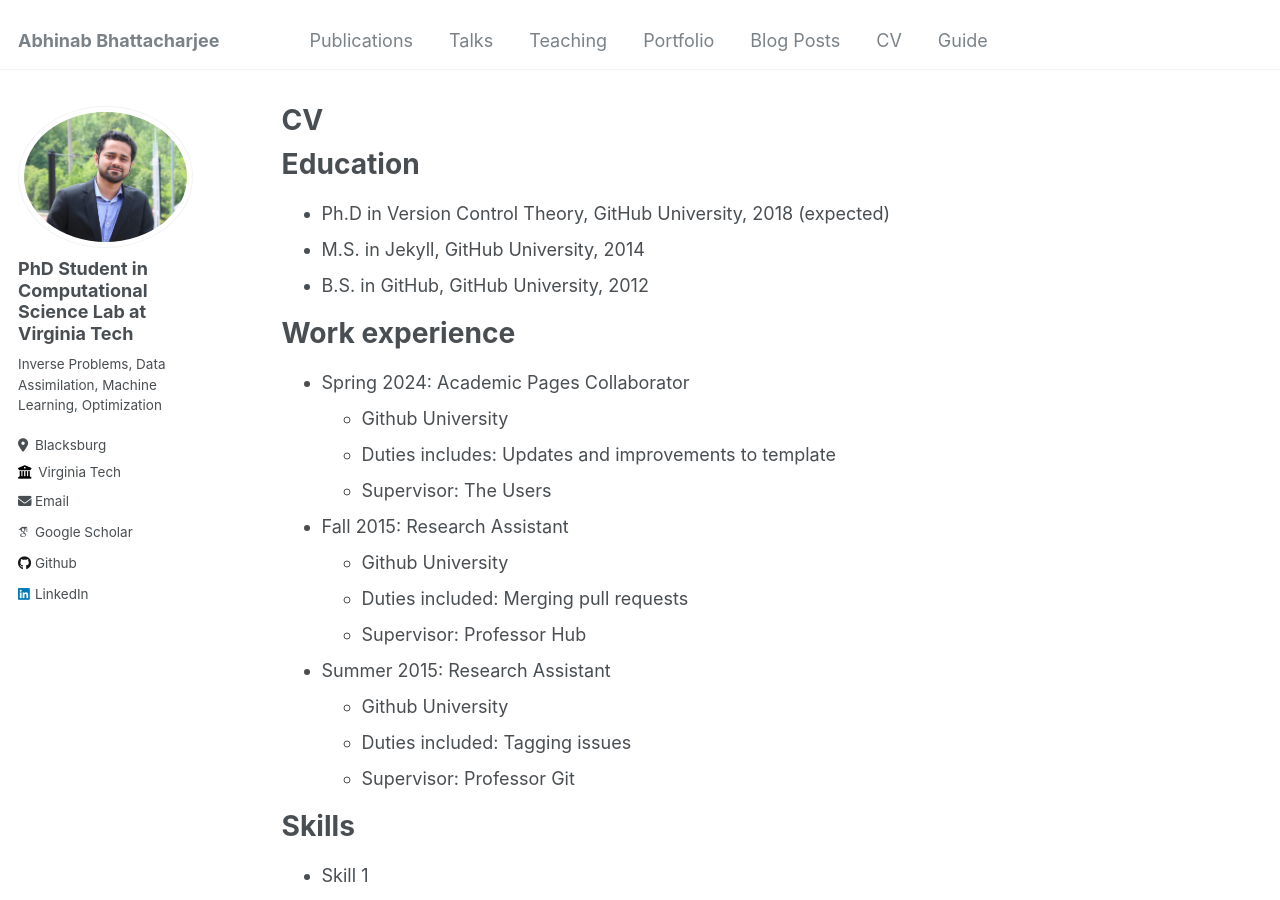
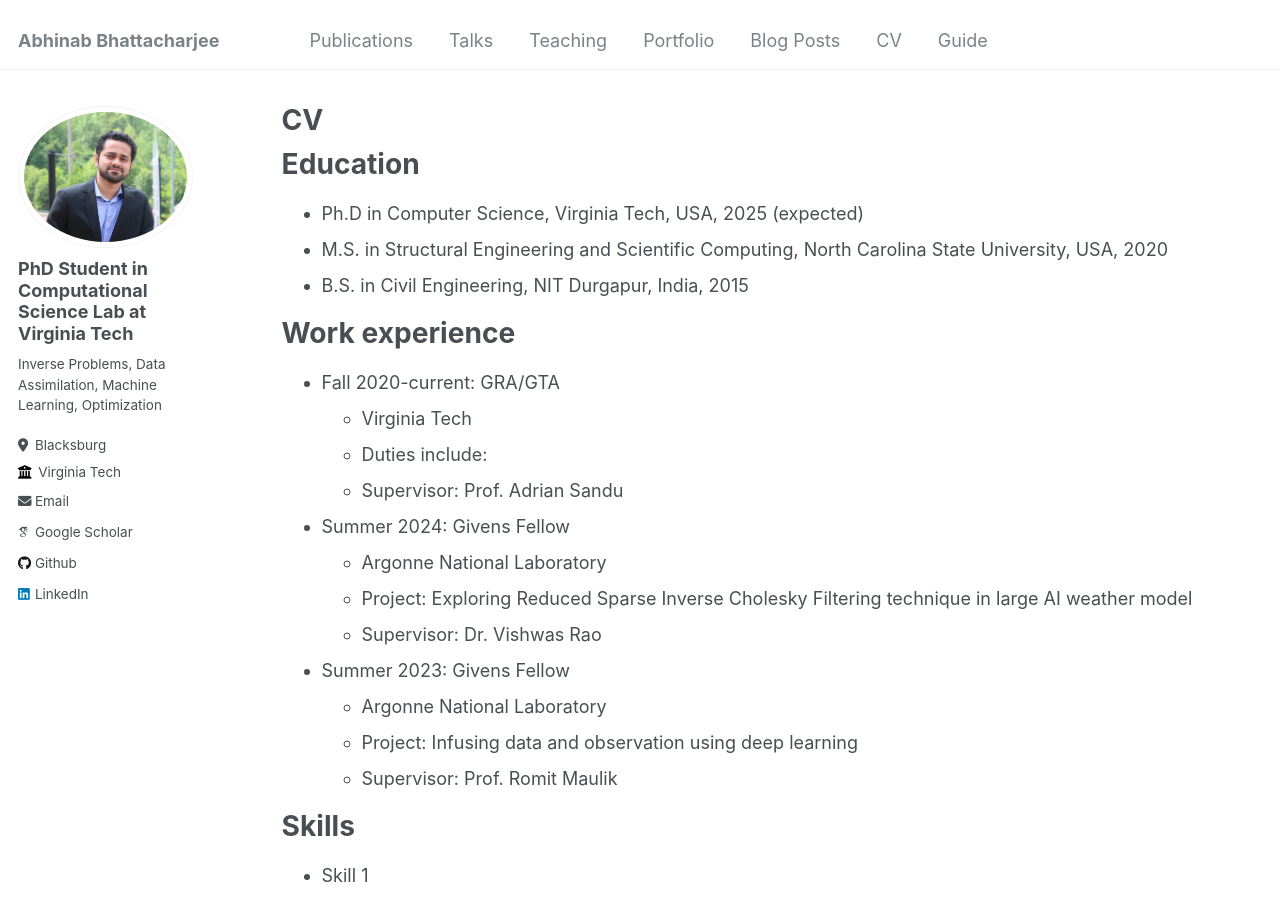
Before and after one commit to Abhat-93/Abhat-93.github.io, a Jekyll site: the page built from _pages/cv.md, in a window 1280 px wide and 900 px high. Built offline with Jekyll 4.4.1, drawn with Linux system fonts in a browser that asks for light colours; some web fonts are replaced.

Commit message:
In progress

```diff
--- a/_pages/cv.md
+++ b/_pages/cv.md
@@ -11,26 +11,26 @@ redirect_from:
 
 Education
 ======
-* Ph.D in Version Control Theory, GitHub University, 2018 (expected)
-* M.S. in Jekyll, GitHub University, 2014
-* B.S. in GitHub, GitHub University, 2012
+* Ph.D in Computer Science, Virginia Tech, USA, 2025 (expected)
+* M.S. in Structural Engineering and Scientific Computing, North Carolina State University, USA, 2020
+* B.S. in Civil Engineering, NIT Durgapur, India, 2015
 
 Work experience
 ======
-* Spring 2024: Academic Pages Collaborator
-  * Github University
-  * Duties includes: Updates and improvements to template
-  * Supervisor: The Users
+* Fall 2020-current: GRA/GTA
+  * Virginia Tech
+  * Duties include:
+  * Supervisor: Prof. Adrian Sandu
 
-* Fall 2015: Research Assistant
-  * Github University
-  * Duties included: Merging pull requests
-  * Supervisor: Professor Hub
+* Summer 2024: Givens Fellow
+  * Argonne National Laboratory
+  * Project: Exploring Reduced Sparse Inverse Cholesky Filtering technique in large AI weather model
+  * Supervisor: Dr. Vishwas Rao
 
-* Summer 2015: Research Assistant
-  * Github University
-  * Duties included: Tagging issues
-  * Supervisor: Professor Git
+* Summer 2023: Givens Fellow
+  * Argonne National Laboratory
+  * Project: Infusing data and observation using deep learning
+  * Supervisor: Prof. Romit Maulik
 
 Skills
 ======
```
